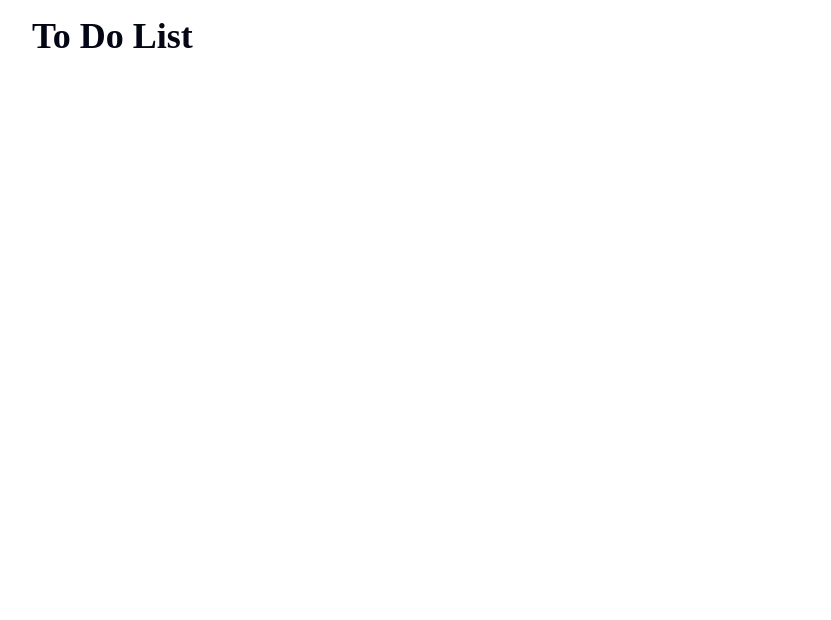
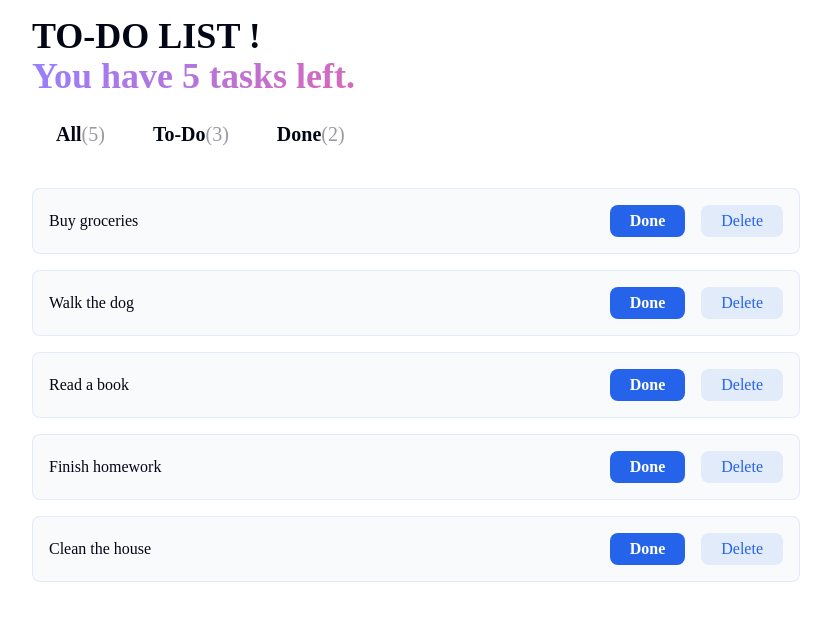
Before and after one commit to anushkameena12/One-Step-Closer, a React (Vite) app: page / in a window 1280 px wide. Shown: the top 620 px of the page, without its empty margins (224-1055 px from the left). Built offline with nearby package versions, Linux system fonts and the light colour scheme; a web font is replaced by a local one.

Commit message:
Logic writing

```diff
--- a/index.html
+++ b/index.html
@@ -4,7 +4,7 @@
     <meta charset="UTF-8" />
     <link />
     <meta name="viewport" content="width=device-width, initial-scale=1.0" />
-    <title>ToDo List!</title>
+    <title>To-Do List!</title>
   </head>
   <body>
     <div id="root"></div>
--- a/src/App.jsx
+++ b/src/App.jsx
@@ -5,12 +5,23 @@ import { TodoList } from "./components/TodoList"
 
 
 function App() {
+  const todos = [
+    { input: "Buy groceries", complete: false },
+    { input: "Walk the dog", complete: true },
+    { input: "Read a book", complete: false },
+    { input: "Finish homework", complete: true },
+    { input: "Clean the house", complete: false },
+
+  ]
+
+
+
   return (
     <>
-      <Header/>
-      <Tabs/>
+      <Header todos={todos}/>
+      <Tabs todos={todos}/>
       <TodoInput/>
-      <TodoList/>
+      <TodoList todos={todos}/>
     </>
 
   )
--- a/src/components/Header.jsx
+++ b/src/components/Header.jsx
@@ -1,7 +1,14 @@
-export function Header() {
+export function Header(props) {
+    const { todos } = props
+    const todoLength = todos.length
+    const isPlural = todoLength !== 1
+    const taskText = isPlural ? "tasks" : "task"
+
+
     return (
         <header>
-            <h1>To Do List</h1>
+            <h1>TO-DO LIST !</h1>
+            <h1 className="text-gradient">You have {todoLength} {taskText} left.</h1>
         </header>
     )
 }
--- a/src/components/Tabs.jsx
+++ b/src/components/Tabs.jsx
@@ -1,10 +1,26 @@
-export function Tabs(){
+export function Tabs(props){
+    const { todos } = props
+    const tabs = ["All", "To-Do", "Done"]
     return (
-        <div>
-            <nav>
+            <nav className="tab-container">
+                {tabs.map((tab, tabIndex) => {
+                    // Here you can implement logic to count todos based on their status
+                    const numofTasks = tab === "All" ? todos.length : tab === "To-Do" ? todos.filter(val => !val.complete).length : todos.filter(val => val.complete).length
+
+                    return (
+                        <button key={tabIndex}
+                        className="tab-button">
+                            <h4>{tab}
+                                <span>
+                                    ({numofTasks})
+                                </span>
+                                </h4>
+                        </button>
+                    )
+                })}
 
             </nav>
 
-        </div>
+
     )
 }
--- a/src/components/TodoCard.jsx
+++ b/src/components/TodoCard.jsx
@@ -1,6 +1,17 @@
-export function TodoCard(){
+export function TodoCard(props){
+    const { todoIndex, todos } = props
+    const todo = todos[todoIndex]
+
     return(
-        <div>
+        <div className="card todo-item">
+            <p>{todo.input}</p>
+            <div className="todo-buttons">
+                <button>
+                    <h6>Done</h6>
+                </button>
+                <button>Delete</button>
+            </div>
+
 
         </div>
     )
--- a/src/components/TodoInput.jsx
+++ b/src/components/TodoInput.jsx
@@ -4,6 +4,7 @@ export function TodoInput() {
     return (
         <div>
 
+
         </div>
     )
 }
--- a/src/components/TodoList.jsx
+++ b/src/components/TodoList.jsx
@@ -1,13 +1,17 @@
 import { TodoCard } from "./TodoCard";
 
-export function TodoList() {
+export function TodoList(props) {
+    const { todos } = props;
+    const tab = "All"
     return(
-       <div>
-        <TodoCard/>
-        <TodoCard/>
-        <TodoCard/>
-        <TodoCard/>
+       <>
+       {todos.map((todo, todoIndex) => {
+        return (
+            <TodoCard key={todoIndex} todoIndex ={todoIndex} {...props}/>
 
-       </div>
+        )
+
+       })}
+       </>
     )
 }
```
